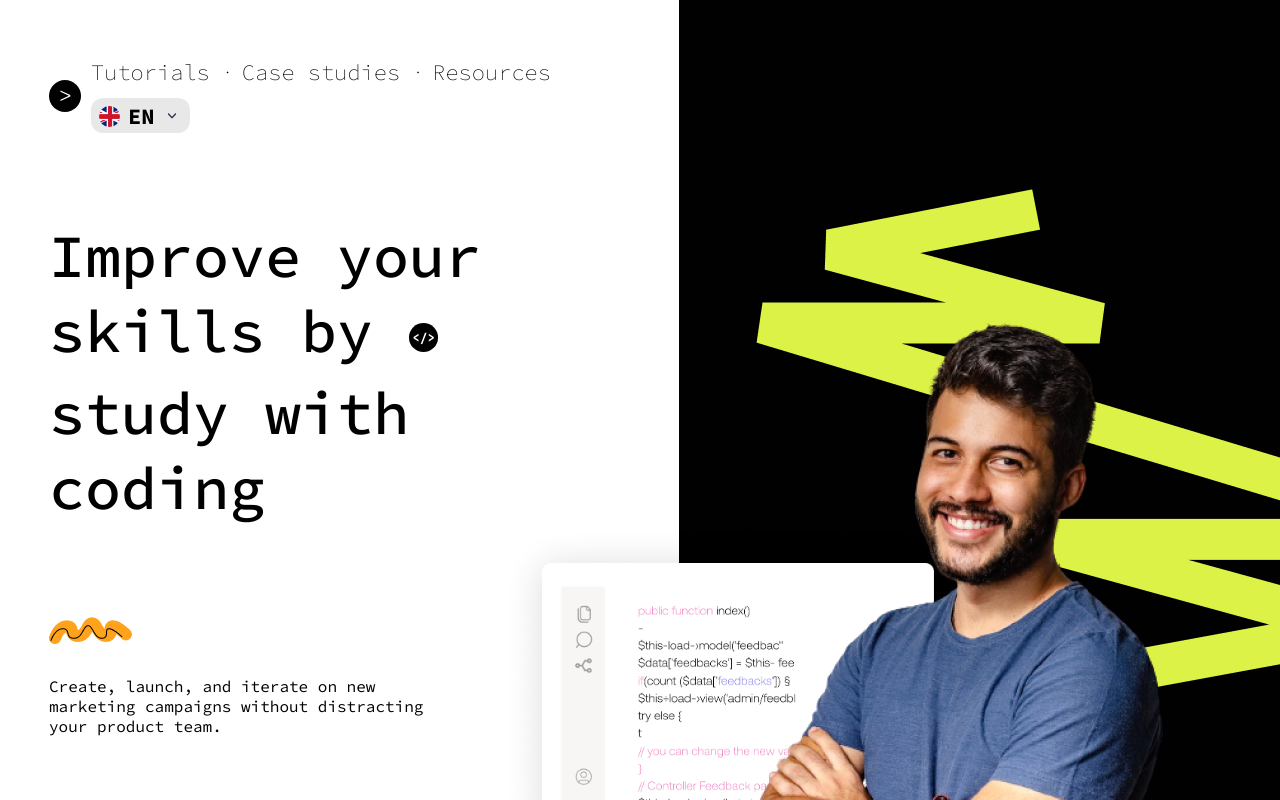
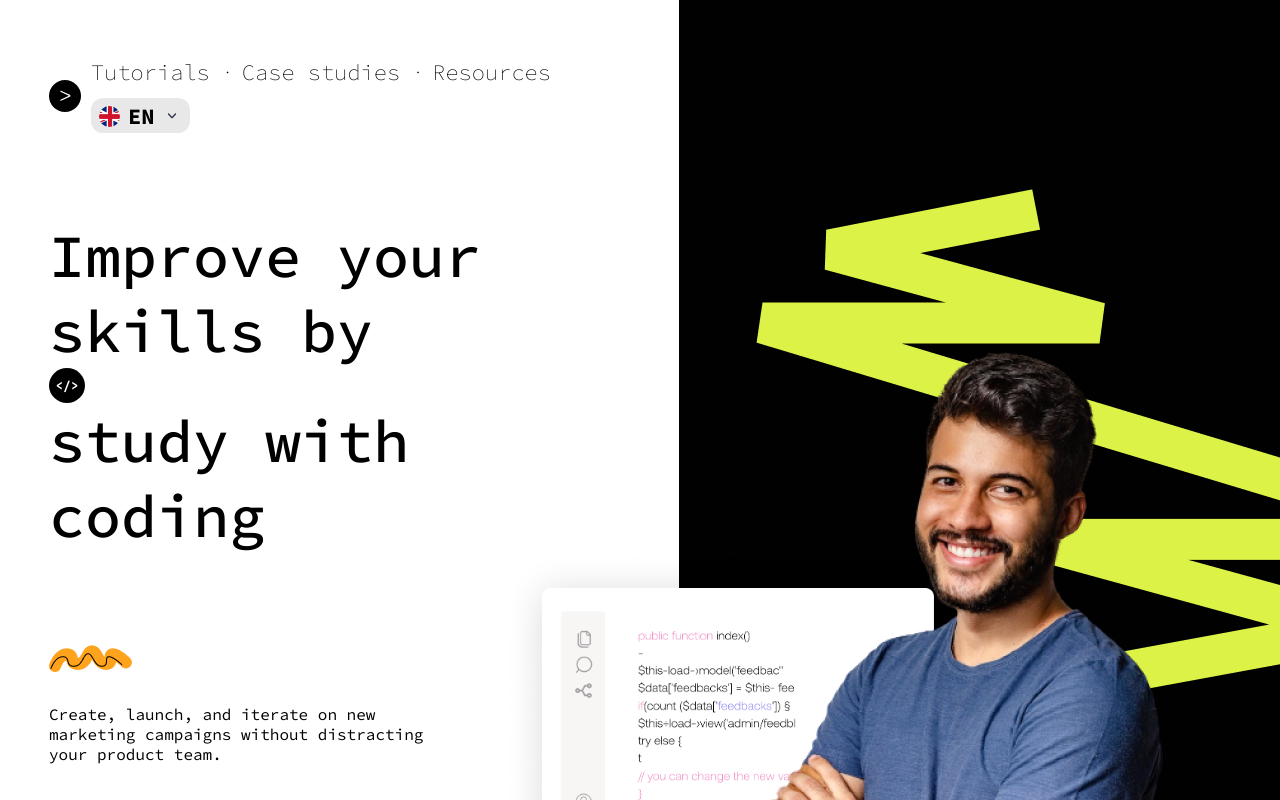
Before and after one commit to nthanhvinh160/LandingPage_Tema, a React (Create React App) app: page / in a window 1280 px wide. Shown: the top 800 px of the page. Built offline with nearby package versions, Linux system fonts and the light colour scheme.

Commit message:
V done 4th

```diff
--- a/src/Components/FirstSection/FristSection.css
+++ b/src/Components/FirstSection/FristSection.css
@@ -162,20 +162,23 @@
   rotate: 180deg;
 }
 
+
 #icon_close_code {
-  min-width: 29px;
+  /* display: inline-block; */
   background-color: #000;
-  color: #FFF;
   border-radius: 100%;
-  padding: 6px 3px;
+  color: #fff;
   font-size: 13px;
-  font-weight: bold;
+  font-weight: 700;
+  display: flex;
+  min-width: 30px;
+  min-height: 29px;
+  max-width: 29px;
+  align-items: center;
+  max-height: 29px;
+  justify-content: center;
+  padding: 3px 3px;
   vertical-align: middle;
-  /* width: 30px;
-  height: 20px;
-  display: flex;
-  align-items: center;
-  justify-content: center; */
 }
 
 .list_dropdown_language {}
```
